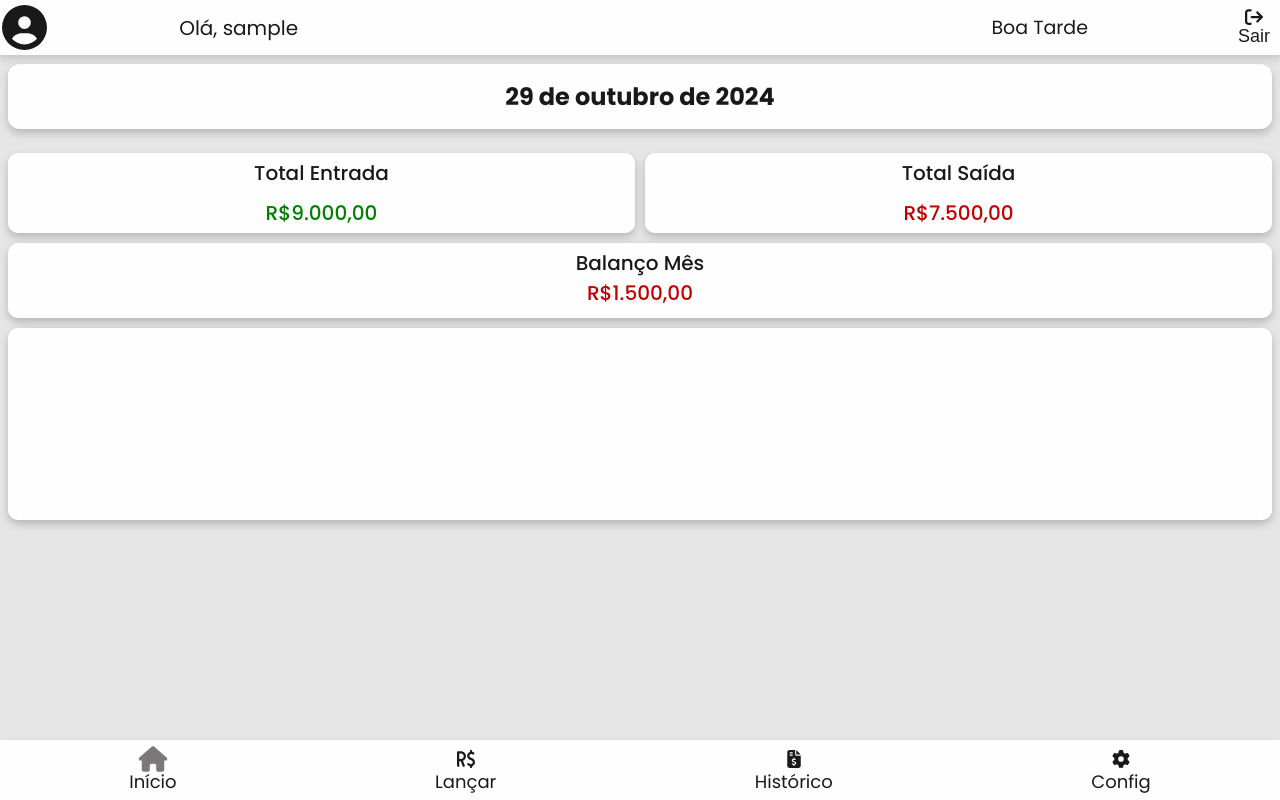
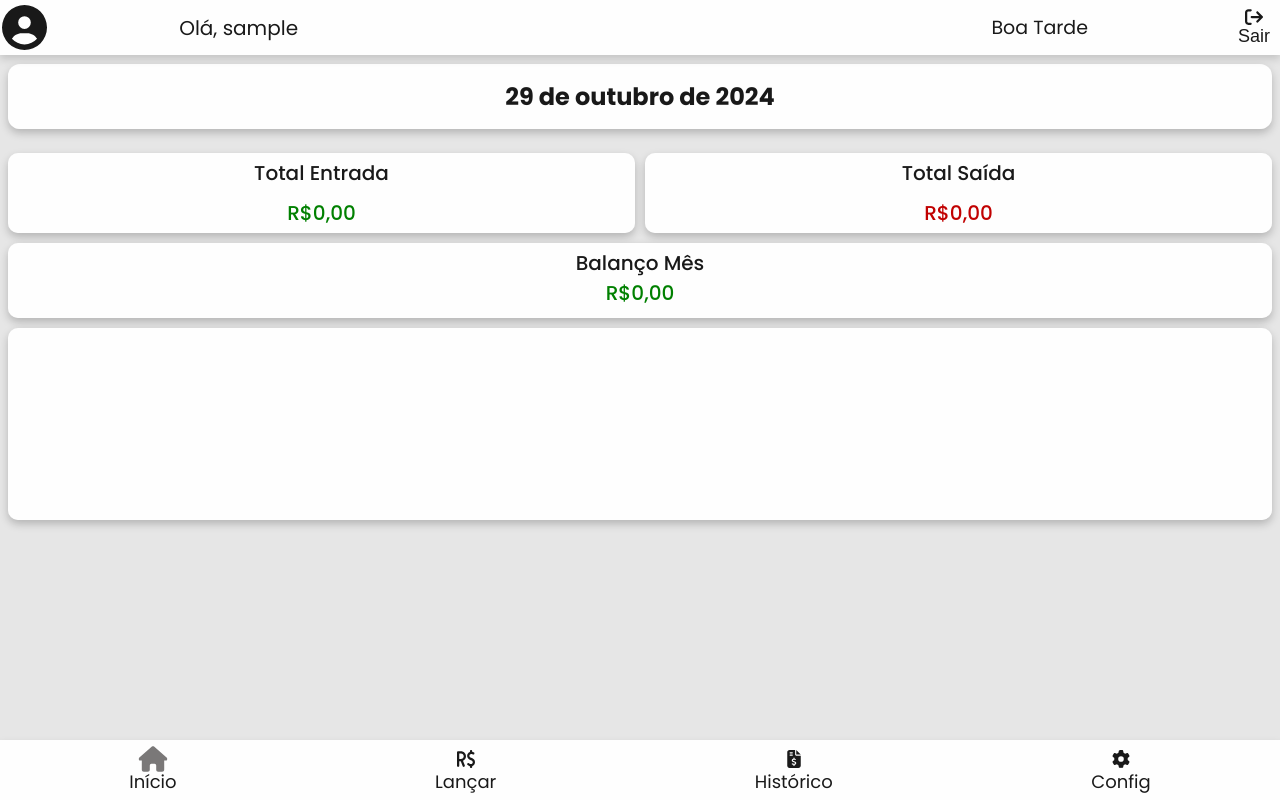
Before and after one commit to Nexusf1re/AbreusFinancial-FrontEnd, a React (Create React App) app: page /home in a window 1280 px wide. Built offline with nearby package versions, Linux system fonts and the light colour scheme; no server answers; sample sign-in values are in the browser's storage.

Commit message:
home data calc added

```diff
--- /dev/null
+++ b/src/hooks/homeData.js
@@ -0,0 +1,51 @@
+import { useEffect, useState } from 'react';
+
+const useFinanceData = () => {
+  const [totalEntrada, setTotalEntrada] = useState(0);
+  const [totalSaida, setTotalSaida] = useState(0);
+  const [balancoMes, setBalancoMes] = useState(0);
+
+  useEffect(() => {
+    const fetchData = async () => {
+      try {
+        const apiUrl = process.env.REACT_APP_API_URL;
+        const token = localStorage.getItem('token');
+
+        const headers = {
+          'Content-Type': 'application/json',
+          Authorization: `Bearer ${token}`,
+        };
+
+        const entradaResponse = await fetch(`${apiUrl}/calc/Inflows`, { headers });
+        const saidaResponse = await fetch(`${apiUrl}/calc/OutflowsDebit`, { headers });
+
+        if (!entradaResponse.ok || !saidaResponse.ok) {
+          throw new Error('Erro ao buscar dados');
+        }
+
+        const entradas = await entradaResponse.json();
+        const saidas = await saidaResponse.json();
+
+        // Calcular total de entradas
+        const totalEntradaCalc = entradas[0]?.Value || 0;
+        setTotalEntrada(totalEntradaCalc);
+
+        // Calcular total de saídas
+        const totalSaidaCalc = saidas[0]?.Value || 0;
+        setTotalSaida(totalSaidaCalc);
+
+        // Calcular balanço do mês
+        const balancoCalc = totalEntradaCalc + totalSaidaCalc; // Calcula o balanço
+        setBalancoMes(balancoCalc);
+      } catch (error) {
+        console.error(error);
+      }
+    };
+
+    fetchData();
+  }, []);
+
+  return { totalEntrada, totalSaida, balancoMes };
+};
+
+export default useFinanceData;
--- a/src/pages/Home/Home.jsx
+++ b/src/pages/Home/Home.jsx
@@ -2,8 +2,11 @@ import React from 'react';
 import styles from "./Home.module.css";
 import TopBar from '../../components/TopBar/TopBar';
 import BottomBar from '../../components/BottomBar/BottomBar';
+import useFinanceData from '../../hooks/homeData'; // Corrigido o nome do hook
 
 const Home = () => {
+  const { totalEntrada, totalSaida, balancoMes } = useFinanceData();
+
   const date = new Date().toLocaleDateString('pt-BR', {
     day: 'numeric',
     month: 'long',
@@ -21,18 +24,20 @@ const Home = () => {
       <div className={styles.InOut}>
         <div className={`${styles.income} ${styles.card}`}>
           <p className={styles.name}>Total Entrada</p>
-          <p className={styles.icomeValue}>R$9.000,00</p>
+          <p className={styles.icomeValue}>R${totalEntrada.toFixed(2).replace('.', ',')}</p>
         </div>
 
         <div className={`${styles.outgoing} ${styles.card}`}>
           <p className={styles.name}>Total Saída</p>
-          <p className={styles.outgoingValue}>R$7.500,00</p>
+          <p className={styles.outgoingValue}>R${totalSaida.toFixed(2).replace('.', ',')}</p>
         </div>
       </div>
 
       <div className={`${styles.monthBalance} ${styles.card}`}>
         <p className={styles.name}>Balanço Mês</p>
-        <p className={styles.balanceValue}>R$1.500,00</p>
+        <p className={`${styles.balanceValue} ${balancoMes < 0 ? styles.negative : styles.positive}`}>
+          R${balancoMes.toFixed(2).replace('.', ',')}
+        </p>
       </div>
 
       <div className={`${styles.graph} ${styles.card}`}>
--- a/src/pages/Home/Home.module.css
+++ b/src/pages/Home/Home.module.css
@@ -111,3 +111,11 @@
     height: 15vw;
     border-radius: 10px;
 }
+
+  .positive {
+    color: green !important; /* Cor para balanço positivo */
+  }
+
+  .negative {
+    color: red !important; /* Cor para balanço negativo */
+  }
```
Also changed, not shown: src/components/Footer.js (deleted).
